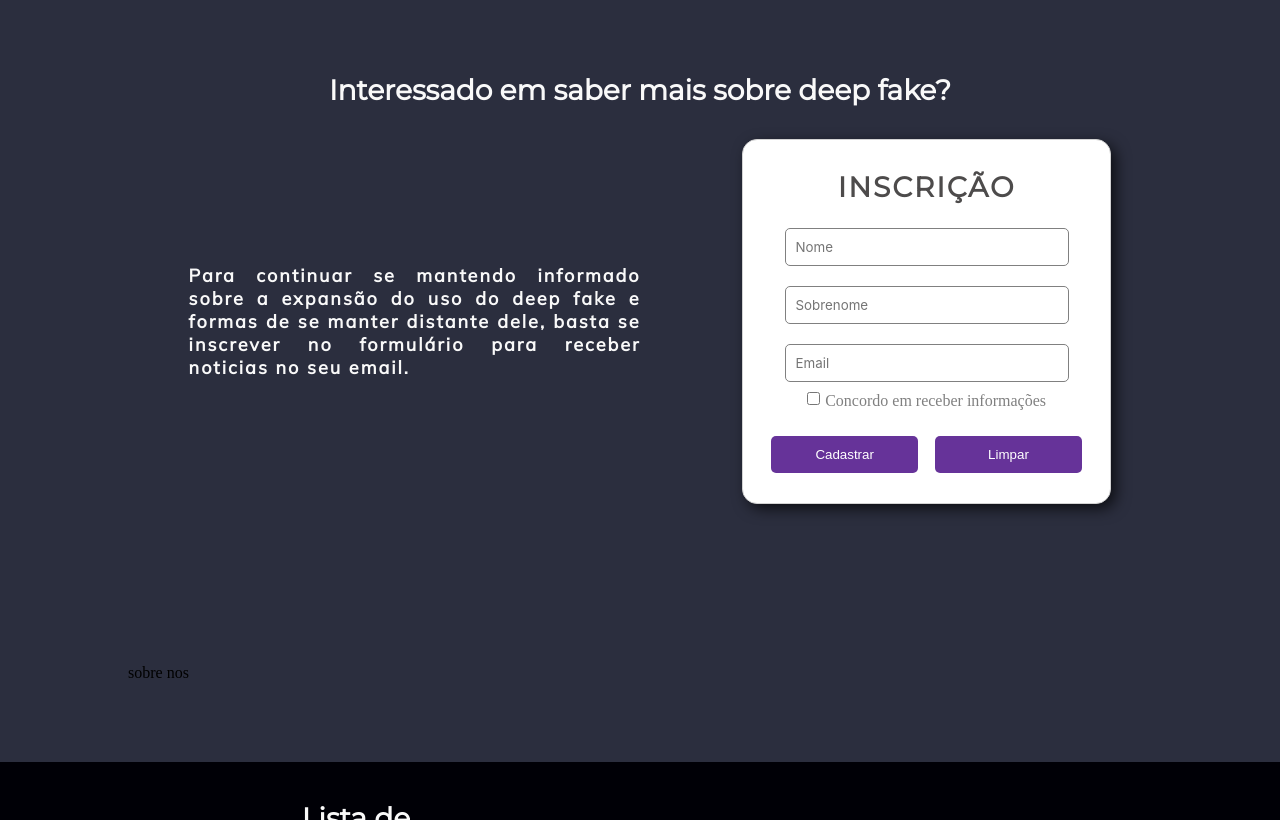
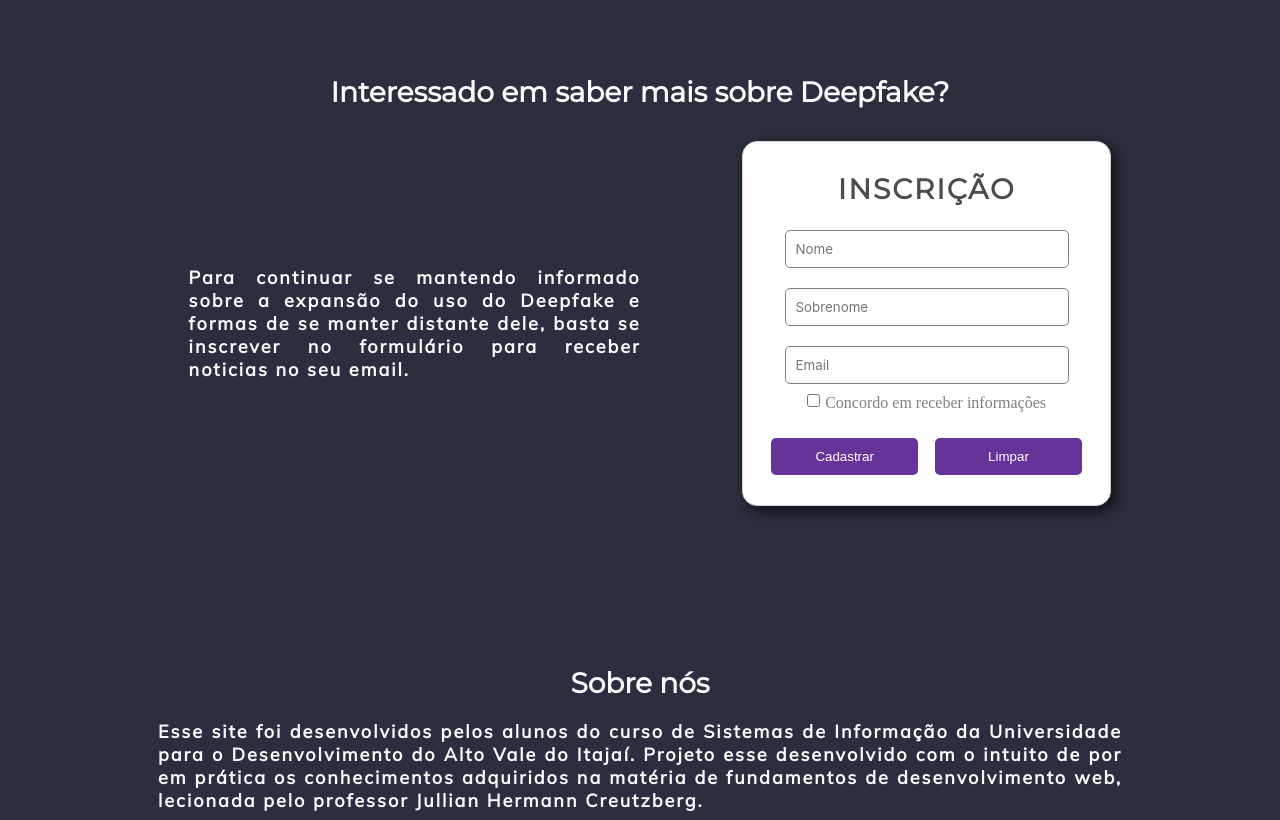
Before and after one commit to Yanclopes/Desenvolvimento-WEB, a plain HTML site: page index.html in a window 1280 px wide. Shown: the part 1836-2656 px from the top of the page. Drawn offline with Linux system fonts and the light colour scheme.

Commit message:
sobre nós

```diff
--- a/index.html
+++ b/index.html
@@ -34,7 +34,7 @@
         <section id="home">
             <div class="d-block d-md-flex title-div-father">
                 <div class="title-div">
-                    <h1 class="text-color1">O poder da deep fake com Inteligencia Artificial</h1>
+                    <h1 class="text-color1">O poder da deepfake com Inteligencia Artificial</h1>
                 </div>
                 <div class="carrossel-div">
                     <img src="images/1.png" alt="Antes do deepfake" class="carrossel" id="foto1">
@@ -102,11 +102,11 @@
     <div class="bg-color-1">
         <section id="newsletter">
             <!--FORMULÁRIO-->
-            <h2 class="form_titulo text-color1">Interessado em saber mais sobre deep fake?</h2>
+            <h2 class="form_titulo text-color1">Interessado em saber mais sobre Deepfake?</h2>
             <div class="form_texto_form">
                 <div class="form_texto_div">
                     <p class="form_texto text-color1"> Para continuar se mantendo informado
-                        sobre a expansão do uso do deep fake e formas de se manter distante dele,
+                        sobre a expansão do uso do Deepfake e formas de se manter distante dele,
                         basta se inscrever no formulário para receber noticias no seu email.
                     </p>
                 </div>
@@ -133,8 +133,17 @@
                 </div>
             </div>
         </section>
+
+        <!--Sobre nos-->
         <section id="quem-somos">
-            sobre nos
+            <h2 class="text-color1">Sobre nós</h2>
+                <div class="sobrenos_div">
+                        <p class="text-color1"> Esse site foi desenvolvidos pelos alunos do curso de Sistemas de Informação da
+                            Universidade para o Desenvolvimento do Alto Vale do Itajaí.
+                            Projeto esse desenvolvido com o intuito de por em prática os conhecimentos adquiridos na matéria de fundamentos
+                            de desenvolvimento web, lecionada pelo professor Jullian Hermann Creutzberg.
+                        </p>
+                </div>
         </section>
     </div>
     <footer class="bg-color-3">
--- a/src/style.css
+++ b/src/style.css
@@ -207,6 +207,17 @@ video{
         margin: 2rem auto;
         width: 5rem;
     }
+
+    /*sobre nós*/
+    .sobrenos_div{
+        letter-spacing: 2px;
+        font-weight: bold;
+        padding: 20px 30px;
+        border-radius: 15px;
+        letter-spacing: 2px;
+        text-align: justify;
+    }
+
 }
 
 @media(min-width:768px) {
```
